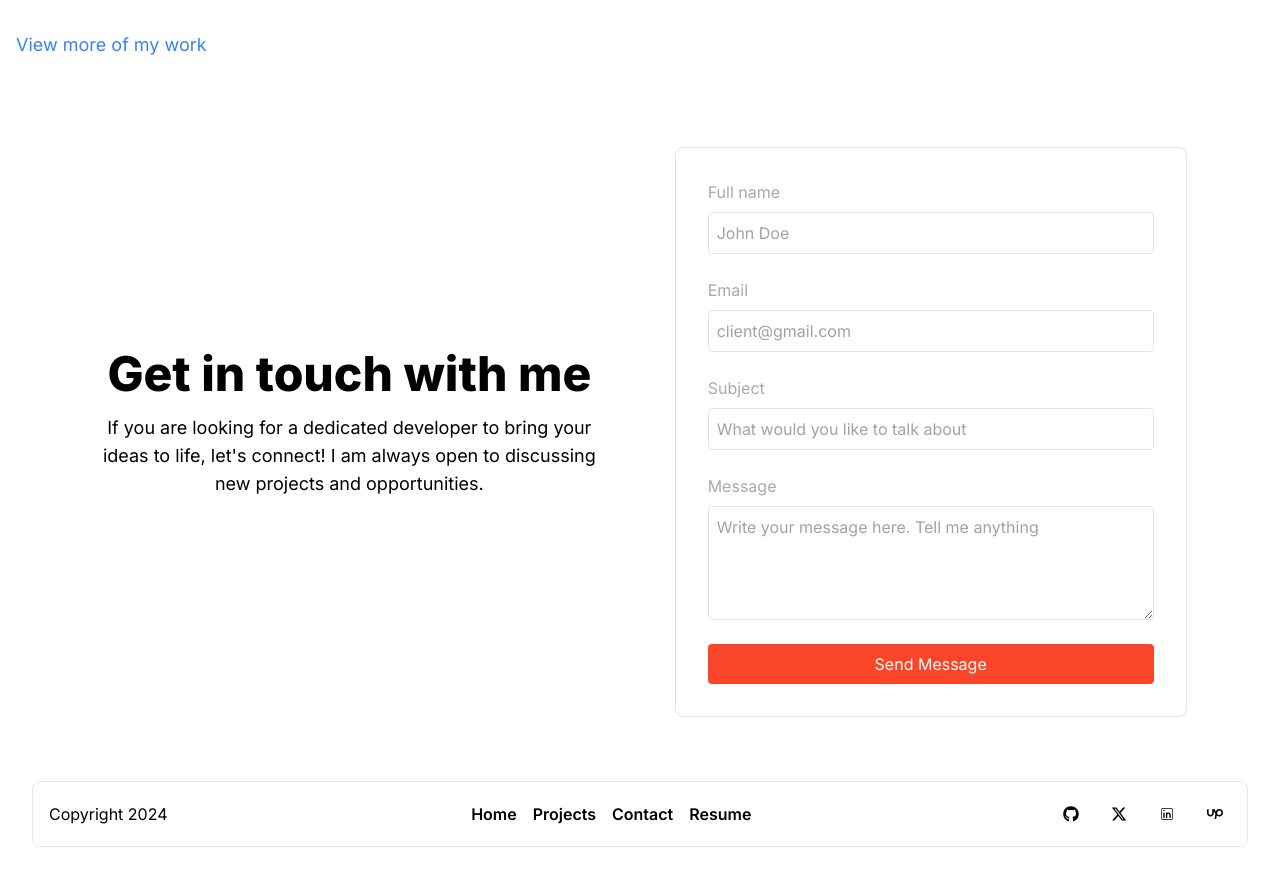
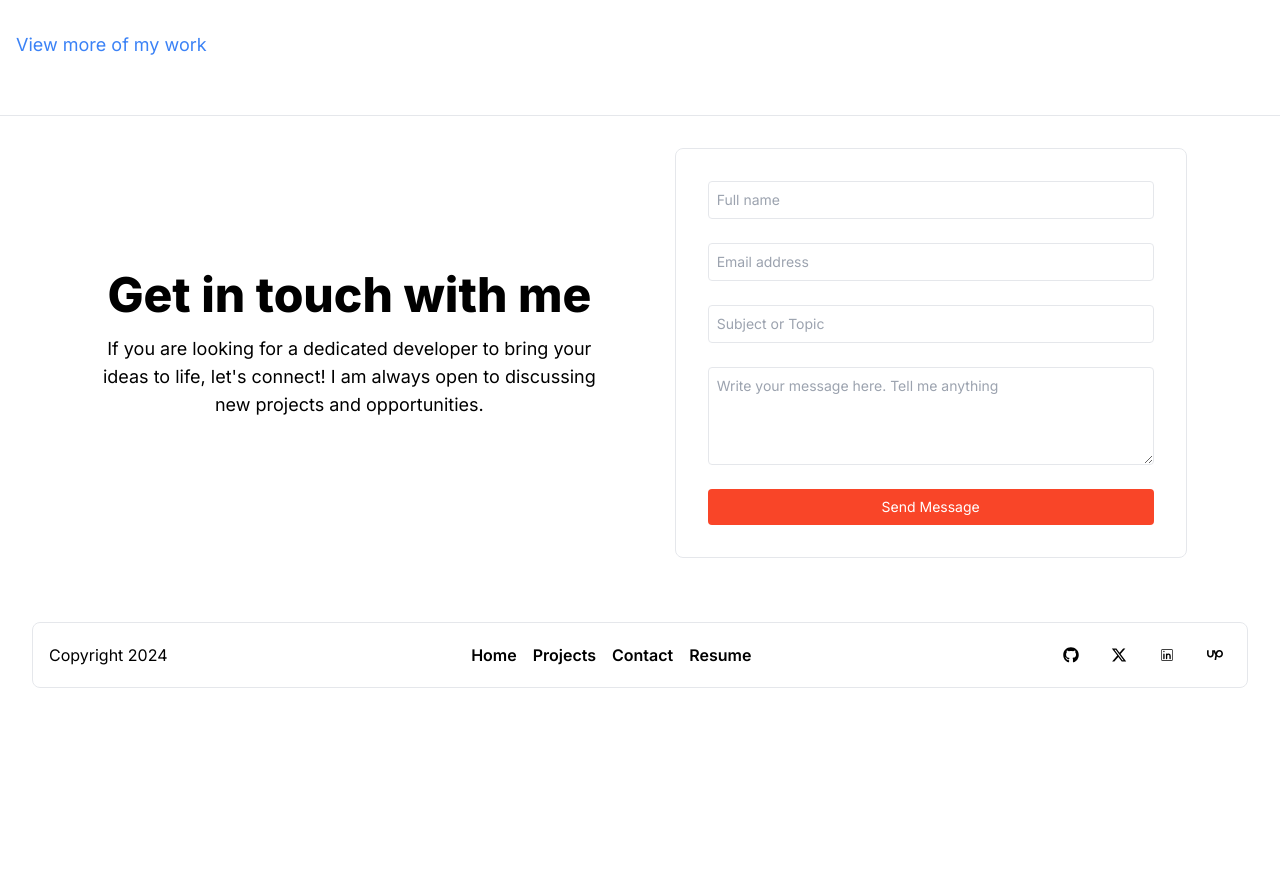
Before and after one commit to japhethkemboi/portifolio, a Next.js app: page / in a window 1280 px wide. Shown: the part 1678-2557 px from the top of the page. After the commit the page ends 2398 px from the top, so only its background shows below. Built offline with nearby package versions, Linux system fonts and the light colour scheme.

Commit message:
contact form

```diff
--- a/app/components/contact.tsx
+++ b/app/components/contact.tsx
@@ -50,7 +50,7 @@ function Contact() {
   return (
     <section
       id="contact"
-      className="flex flex-col lg:flex-row gap-2 p-8 items-center justify-evenly"
+      className="flex flex-col lg:flex-row gap-2 p-8 items-center justify-evenly border-t"
     >
       <div className="flex flex-col text-center gap-4 max-w-lg">
         <h2 className="self-center text-black dark:text-white text-xl sm:text-2xl md:text-3xl lg:text-4xl xl:text-5xl font-extrabold">
@@ -64,31 +64,26 @@ function Contact() {
       </div>
       <form
         onSubmit={(e) => onSubmit(e)}
-        className="flex shrink-0 flex-col gap-6 w-full p-8 max-w-lg border bg-white/60 dark:bg-gray-800 rounded-lg"
+        className="flex shrink-0 flex-col gap-6 w-full p-8 max-w-lg border bg-white/60 dark:bg-gray-800 rounded-lg text-sm"
       >
         {error && (
-          <span className="w-full rounded text-xs md:text-sm bg-red-600 text-white p-2 text-center">
+          <span className="w-full text-xs md:text-sm text-red-600">
             {error}
           </span>
         )}
         {success && (
-          <span className="w-full rounded text-xs md:text-sm bg-green-600 text-white p-2 text-center">
+          <span className="w-full text-xs md:text-sm text-green-600">
             {success}
           </span>
         )}
-        <div className="flex flex-col gap-2">
-          <label className="text-[var(--sub-text-color)]">Full name</label>
         <input
           className="flex border rounded focus:outline-none focus:border-black dark:border-white/30 dark:focus:border-white/70 p-2 bg-transparent"
           name="name"
           value={formData.name}
           onChange={(e) => onChange(e)}
           required
-            placeholder="John Doe"
+          placeholder="Full name"
         />
-        </div>
-        <div className="flex flex-col gap-2">
-          <label className="text-[var(--sub-text-color)]">Email</label>
         <input
           className="flex border rounded focus:outline-none focus:border-black dark:border-white/30 dark:focus:border-white/70 p-2 bg-transparent"
           type="email"
@@ -96,22 +91,16 @@ function Contact() {
           value={formData.email}
           onChange={(e) => onChange(e)}
           required
-            placeholder="client@gmail.com"
+          placeholder="Email address"
         />
-        </div>
-        <div className="flex flex-col gap-2">
-          <label className="text-[var(--sub-text-color)]">Subject</label>
         <input
           className="flex border rounded focus:outline-none focus:border-black dark:border-white/30 dark:focus:border-white/70 p-2 bg-transparent"
           name="subject"
           value={formData.subject}
           onChange={(e) => onChange(e)}
           required
-            placeholder="What would you like to talk about"
+          placeholder="Subject or Topic"
         />
-        </div>
-        <div className="flex flex-col gap-2">
-          <label className="text-[var(--sub-text-color)]">Message</label>
         <textarea
           className="flex border rounded focus:outline-none focus:border-black dark:border-white/30 dark:focus:border-white/70 p-2 bg-transparent"
           name="message"
@@ -121,7 +110,6 @@ function Contact() {
           required
           placeholder="Write your message here. Tell me anything"
         ></textarea>
-        </div>
         <button
           disabled={loading}
           className="p-2 px-4 flex items-center justify-center text-white dark:text-white/90 bg-[var(--primary-color)] rounded hover:opacity-70"
```
Lines whose indentation alone changed are shown as unchanged.
